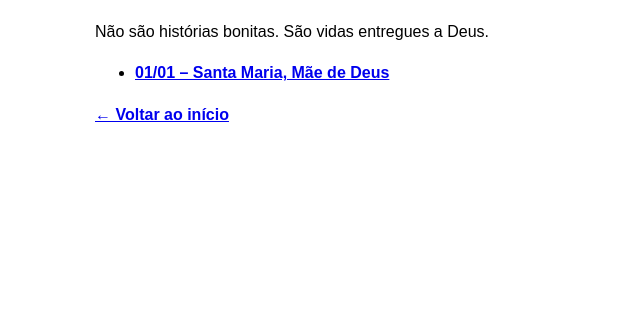
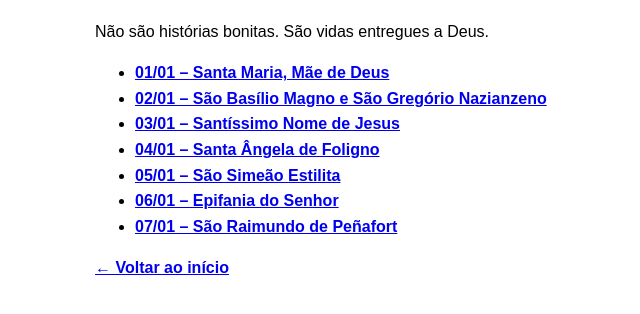
Before and after one commit to fredjoaquim/Santos-2026, a plain HTML site: page santos/2026/janeiro/index.html in a window 1280 px wide. Shown: the part 104-418 px from the top of the page, without its empty margins (145-785 px from the left). Drawn offline with Linux system fonts and the light colour scheme.

Commit message:
descrição de mudanças

```diff
--- a/santos/2026/janeiro/index.html
+++ b/santos/2026/janeiro/index.html
@@ -11,12 +11,13 @@
 <p>Não são histórias bonitas. São vidas entregues a Deus.</p>
 
 <ul>
-  <!-- Link para a página do santo -->
-  <li>
-    <a href="santa-maria-mae-de-deus.html">
-      01/01 – Santa Maria, Mãe de Deus
-    </a>
-  </li>
+  <li><a href="santa-maria-mae-de-deus.html">01/01 – Santa Maria, Mãe de Deus</a></li>
+  <li><a href="basilio-magro-gregorio-nazianzeno.html">02/01 – São Basílio Magno e São Gregório Nazianzeno</a></li>
+  <li><a href="santissimo-nome-de-jesus.html">03/01 – Santíssimo Nome de Jesus</a></li>
+  <li><a href="santa-angela-de-foligno.html">04/01 – Santa Ângela de Foligno</a></li>
+  <li><a href="sao-simeao-estilita.html">05/01 – São Simeão Estilita</a></li>
+  <li><a href="epifania-do-senhor.html">06/01 – Epifania do Senhor</a></li>
+  <li><a href="sao-raimundo-de-penafort.html">07/01 – São Raimundo de Peñafort</a></li>
 </ul>
 
 <a href="../../../index.html">← Voltar ao início</a>
```
